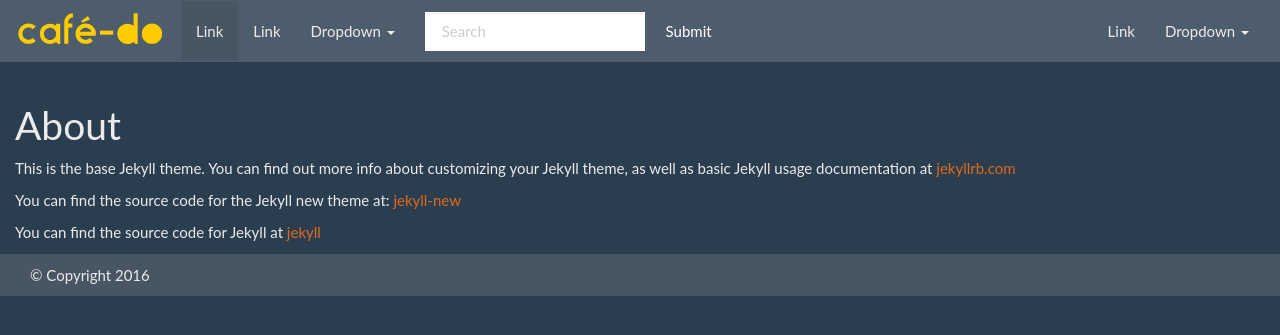
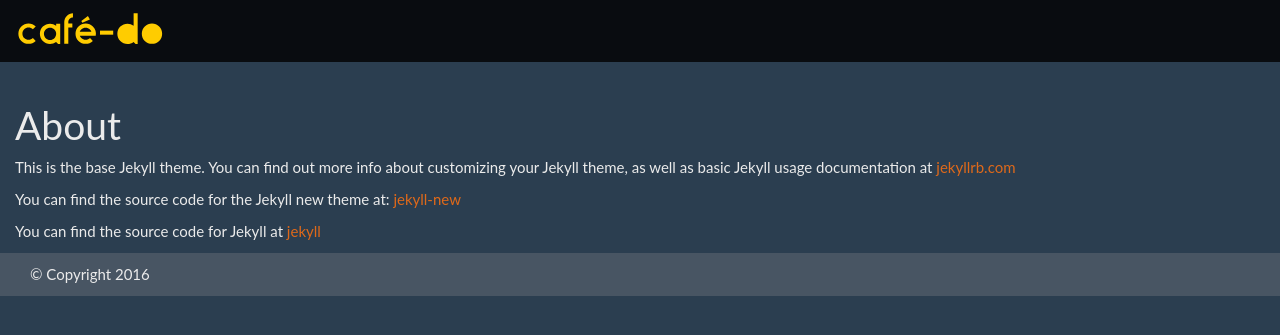
Before and after one commit to cafe-do/cafe-do.github.io, a Jekyll site: the page built from about.md, in a window 1280 px wide. Shown: the top 335 px of the page. Built offline with Jekyll 4.4.1, drawn with Linux system fonts in a browser that asks for light colours.

Commit message:
Added Home page jumbotron and style.

```diff
--- a/_includes/header.html
+++ b/_includes/header.html
@@ -1,4 +1,4 @@
-<header>
+<header id="site-header">
 	<nav id="header-nav" class="navbar navbar-default">
     	<div class="container-fluid">
     		<div class="navbar-header">
@@ -9,46 +9,11 @@
 					<span class="icon-bar"></span>
 				</button>
     			<a class="navbar-brand" href="{{ site.baseurl }}/">
-    				<img src="/images/logo.svg" width="150" height="37" alt="{{ site.title }}">
+    				<img src="{{ "/images/logo.svg" | prepend: site.baseurl }}" width="150" height="37" alt="{{ site.title }}">
 				</a>
 			</div> <!-- /.navbar-header -->
 
 		    <div class="collapse navbar-collapse" id="collapsable-nav">
-		      <ul class="nav navbar-nav">
-		        <li class="active"><a href="#">Link <span class="sr-only">(current)</span></a></li>
-		        <li><a href="#">Link</a></li>
-		        <li class="dropdown">
-		          <a href="#" class="dropdown-toggle" data-toggle="dropdown" role="button" aria-haspopup="true" aria-expanded="false">Dropdown <span class="caret"></span></a>
-		          <ul class="dropdown-menu">
-		            <li><a href="#">Action</a></li>
-		            <li><a href="#">Another action</a></li>
-		            <li><a href="#">Something else here</a></li>
-		            <li role="separator" class="divider"></li>
-		            <li><a href="#">Separated link</a></li>
-		            <li role="separator" class="divider"></li>
-		            <li><a href="#">One more separated link</a></li>
-		          </ul>
-		        </li>
-		      </ul>
-		      <form class="navbar-form navbar-left" role="search">
-		        <div class="form-group">
-		          <input type="text" class="form-control" placeholder="Search">
-		        </div>
-		        <button type="submit" class="btn btn-default">Submit</button>
-		      </form>
-		      <ul class="nav navbar-nav navbar-right">
-		        <li><a href="#">Link</a></li>
-		        <li class="dropdown">
-		          <a href="#" class="dropdown-toggle" data-toggle="dropdown" role="button" aria-haspopup="true" aria-expanded="false">Dropdown <span class="caret"></span></a>
-		          <ul class="dropdown-menu">
-		            <li><a href="#">Action</a></li>
-		            <li><a href="#">Another action</a></li>
-		            <li><a href="#">Something else here</a></li>
-		            <li role="separator" class="divider"></li>
-		            <li><a href="#">Separated link</a></li>
-		          </ul>
-		        </li>
-		      </ul>
 		    </div><!-- /.navbar-collapse -->
     	</div> <!-- /.container-fluid -->
     </nav>
--- a/_layouts/homepage.html
+++ b/_layouts/homepage.html
@@ -1,6 +1,6 @@
 ---
 layout: default
 ---
-
+<div id="homepage-header" class="row">
 {% include jumbotron.html %}
-{% include featured-cta.html %}
+</div>
--- a/_sass/_styles/_header.scss
+++ b/_sass/_styles/_header.scss
@@ -1 +1,10 @@
-.navbar-brand { padding: 10px 15px; }
+// **********
+// SITE HEADER
+// **********
+.navbar {
+	background-color: rgba(0, 0, 0, .8);
+
+	.navbar-brand {
+		padding: 10px 15px;
+	}
+}
--- /dev/null
+++ b/_sass/_styles/_homepage.scss
@@ -0,0 +1,17 @@
+// **********
+// HOME PAGE STYLES
+// **********
+#homepage-header {
+	background: transparent url(/images/swirls-background.png) no-repeat center;
+	margin-top: -81px;
+	padding-top: 60px;
+
+	.jumbotron {
+		background-color: rgba(0, 0, 0, .8);
+		margin-bottom: 0;
+	}
+
+	.jumbotron > p, .jumbotron > h1, .jumbotron > h2 {
+		text-align: center;
+	}
+}
--- a/_sass/_variables.scss
+++ b/_sass/_variables.scss
@@ -489,8 +489,8 @@
 $jumbotron-color:                inherit !default;
 $jumbotron-bg:                   $gray-light !default;
 $jumbotron-heading-color:        inherit !default;
-$jumbotron-font-size:            ceil(($font-size-base * 1.5)) !default;
-$jumbotron-heading-font-size:    ceil(($font-size-base * 4.5)) !default;
+$jumbotron-font-size:            ceil(($font-size-base * 1.3)) !default;
+$jumbotron-heading-font-size:    ceil(($font-size-base * 4)) !default;
 
 
 //== Form states and alerts
--- a/css/main.scss
+++ b/css/main.scss
@@ -5,5 +5,6 @@
 @import
 		"variables",
         "bootstrap",
-        "_styles/header"
+        "_styles/header",
+        "_styles/homepage"
 ;
```
Also changed, not shown: _includes/jumbotron.html (+5 -4 lines), images/swirls-background.png (added).
